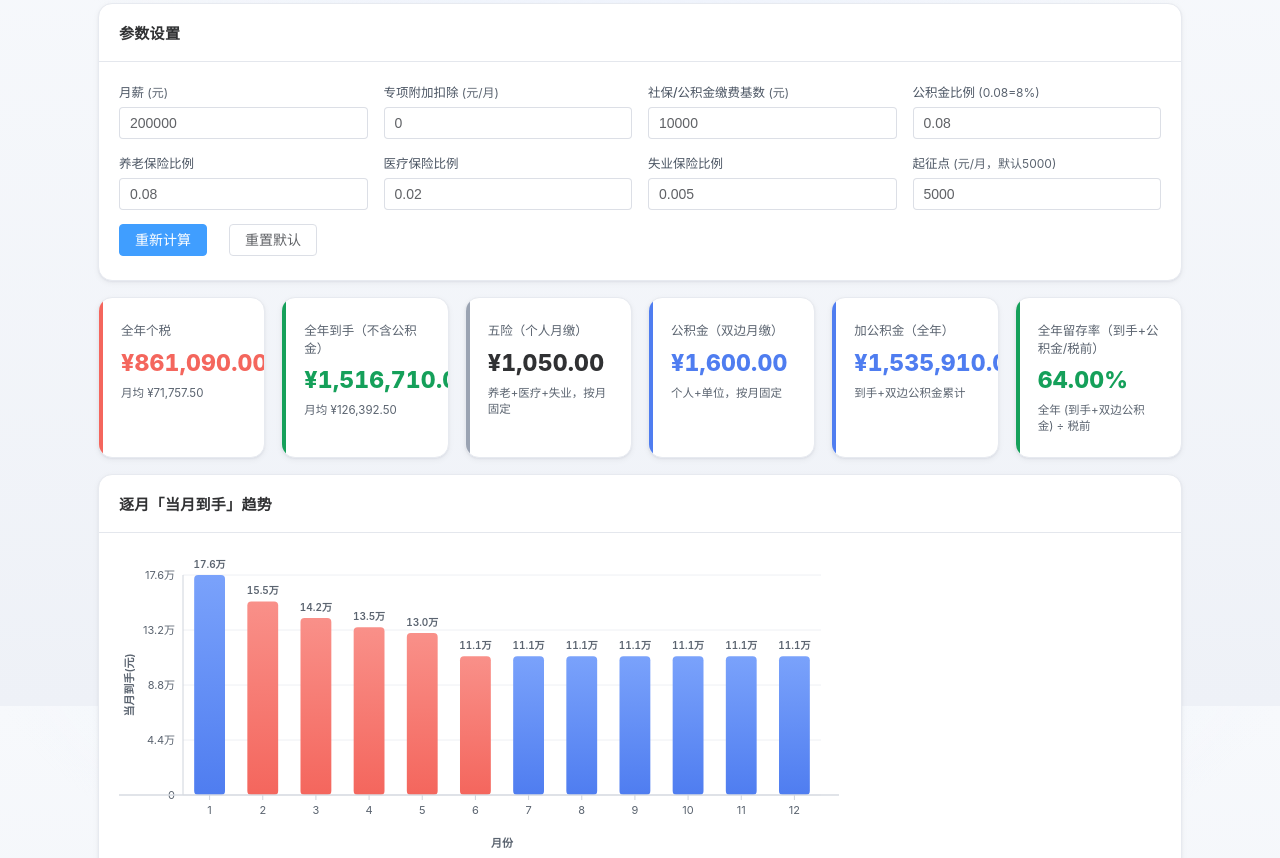
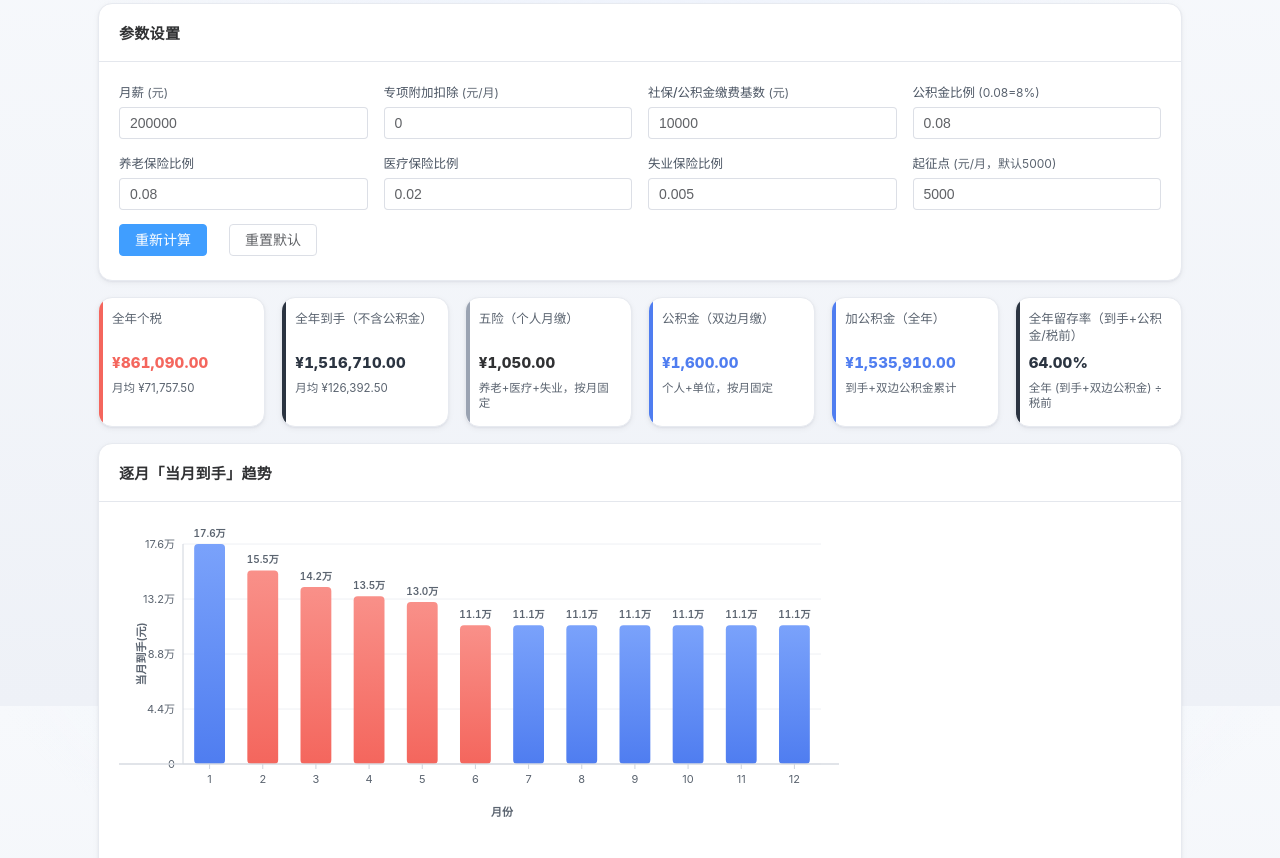
Before and after one commit to Adammoonlight/Adammoonlight.github.io, a website: page index.html in a window 1280 px wide. Shown: the part 94-952 px from the top of the page. Drawn offline with Linux system fonts and the light colour scheme.

Commit message:
fix(index): 图表固定高度340px避免超界+Y轴标题越界修复；KPI去绿色、数字nowrap统一缩减字号、三部分占比统一等高

```diff
--- a/index.html
+++ b/index.html
@@ -16,8 +16,8 @@
       --primary-soft: #eaf1ff;
       --jump: #f4665d;
       --jump-soft: #fdecea;
-      --income: #15a05a;
-      --income-soft: #e7f6ee;
+      --income: #2b3441;
+      --income-soft: #eef0f3;
       --ink: #1d2129;
       --muted: #5b6470;
       --line: #e7eaf0;
@@ -66,13 +66,15 @@
     .kpi-cell > .el-card { flex: 1 1 auto; width: 100%; position: relative; overflow: hidden; border-radius: var(--radius) !important; transition: transform .2s ease, box-shadow .2s ease; }
     .kpi-cell > .el-card::before { content: ""; position: absolute; left: 0; top: 0; bottom: 0; width: 4px; background: var(--accent, var(--primary)); }
     .kpi-cell > .el-card:hover { transform: translateY(-3px); box-shadow: var(--shadow-md) !important; }
-    .kpi-card { border-radius: var(--radius); padding: 4px 2px; }
-    .kpi-label { font-size: 12.5px; color: var(--muted); margin-bottom: 10px; line-height: 1.4; }
-    .kpi-value { font-size: 23px; font-weight: 800; line-height: 1.15; font-variant-numeric: tabular-nums; letter-spacing: .2px; }
+    /* 三块（名称/数字/说明）统一竖向占比与间距 */
+    .kpi-card .el-card__body { display: flex; flex-direction: column; gap: 9px; padding: 13px; }
+    .kpi-label { font-size: 12.5px; color: var(--muted); line-height: 1.35; min-height: 2.8em; }
+    /* 数字：过长时统一缩减字号（不各自不同），nowrap 保证单行完整 */
+    .kpi-value { font-size: clamp(13px, 1.45vw, 15px); font-weight: 800; line-height: 1.1; white-space: nowrap; font-variant-numeric: tabular-nums; letter-spacing: .2px; }
     .kpi-value.expense { color: var(--jump); }
     .kpi-value.income { color: var(--income); }
     .kpi-value.fund { color: var(--primary); }
-    .kpi-sub { font-size: 11.5px; color: var(--muted); margin-top: 8px; }
+    .kpi-sub { font-size: 11.5px; color: var(--muted); line-height: 1.35; min-height: 2.8em; }
     /* 按类别着色左侧强调条 */
     .kpi-cell.accent-expense > .el-card { --accent: var(--jump); }
     .kpi-cell.accent-income  > .el-card { --accent: var(--income); }
@@ -80,8 +82,8 @@
     .kpi-cell.accent-neutral > .el-card { --accent: #9aa3b2; }
 
     /* 图表 */
-    /* SVG 响应式：按 viewBox 比例(720/300)自适应高度，避免 height:auto 回退成默认 150px 把图压扁 */
-    .chart { width: 100%; height: auto; aspect-ratio: 720 / 300; display: block; overflow: visible; }
+    /* 图表：固定高度 340px，避免随容器宽度无限增高而“超过所在元素”；preserveAspectRatio meet 自适应缩放 */
+    .chart { width: 100%; height: 340px; display: block; overflow: visible; }
     .axis-label { fill: var(--muted); font-size: 11px; }
     .axis-title { fill: var(--muted); font-size: 11px; font-weight: 600; }
     .bar-val { fill: var(--muted); font-size: 10px; font-weight: 600; font-variant-numeric: tabular-nums; }
@@ -219,7 +221,7 @@
     </div>
 
     <!-- 逐月趋势图（纯 SVG，离线） -->
-    <el-card shadow="never" style="border-radius:var(--radius); margin-bottom:16px; overflow: visible;" v-if="chart">
+    <el-card shadow="never" style="border-radius:var(--radius); margin-bottom:16px; overflow: hidden;" v-if="chart">
       <template #header><span class="card-title">逐月「当月到手」趋势</span></template>
       <svg :viewBox="`0 0 ${chart.W} ${chart.H}`" class="chart" preserveAspectRatio="xMidYMid meet">
         <defs>
@@ -253,8 +255,8 @@
         <g>
           <line :x1="chart.padL" :y1="chart.padT" :x2="chart.padL" :y2="chart.baseline" stroke="#cfd4dc" stroke-width="1" />
           <line x1="0" :y1="chart.baseline" :x2="chart.W" :y2="chart.baseline" stroke="#d7dbe2" stroke-width="1.5" />
-          <text :x="14" :y="chart.padT + chart.ch / 2" text-anchor="middle" class="axis-title"
-                :transform="`rotate(-90 14 ${chart.padT + chart.ch / 2})`">当月到手(元)</text>
+          <text :x="0" :y="0" text-anchor="middle" class="axis-title"
+                :transform="`translate(26, ${chart.padT + chart.ch / 2}) rotate(-90)`">当月到手(元)</text>
           <g v-for="(b, bi) in chart.bars" :key="'x' + bi">
             <line :x1="b.cx" :y1="chart.baseline" :x2="b.cx" :y2="chart.baseline + 5" stroke="#cfd4dc" stroke-width="1" />
             <text :x="b.cx" :y="chart.baseline + 19" text-anchor="middle" class="axis-label">{{ b.month }}</text>
```
